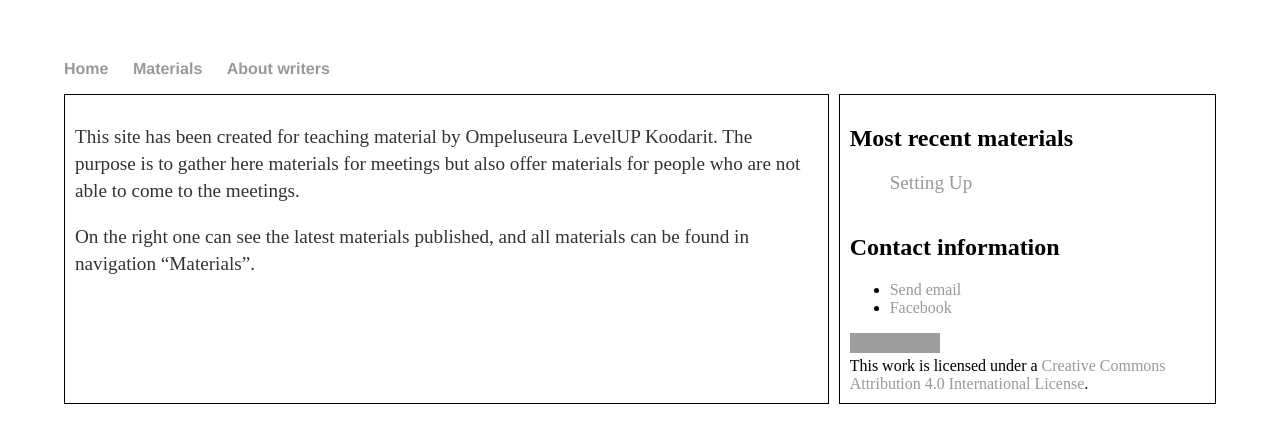
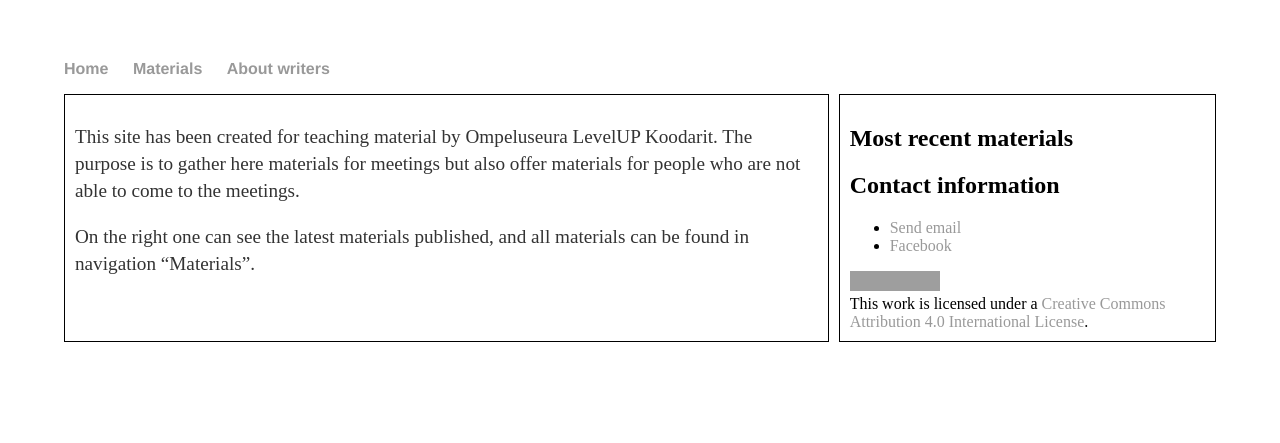
Before and after one commit to OSlevelUPkoodarit/OSlevelUPkoodarit.github.io, a Jekyll site: the page built from index.md, in a window 1280 px wide. Shown: the top 443 px of the page. Built offline with Jekyll 4.4.1, drawn with Linux system fonts in a browser that asks for light colours; grey boxes are pictures that could not be loaded.

Commit message:
make list of recent materials numbered, hide setting up page

```diff
--- a/_layouts/default.html
+++ b/_layouts/default.html
@@ -13,14 +13,14 @@
 			<div class="fullcontent">
 				<div class="sidepanel">
 					<h2>Most recent materials</h2>
-					<ul class="posts">
+					<ol class="posts">
 
 	  					{% for post in site.posts %}
 	    				<li>
 	    					<a href="{{ post.url }}" title="{{ post.title }}">{{ post.title }}</a></br>
 	    				</li>
 	  					{% endfor %}
-					</ul>
+					</ol>
 					<h2>Contact information</h2>
 					{% include footer.html %}
 
```
Also changed, not shown: _posts/2018-07-02-setting-up.md (+1 -0 lines).
